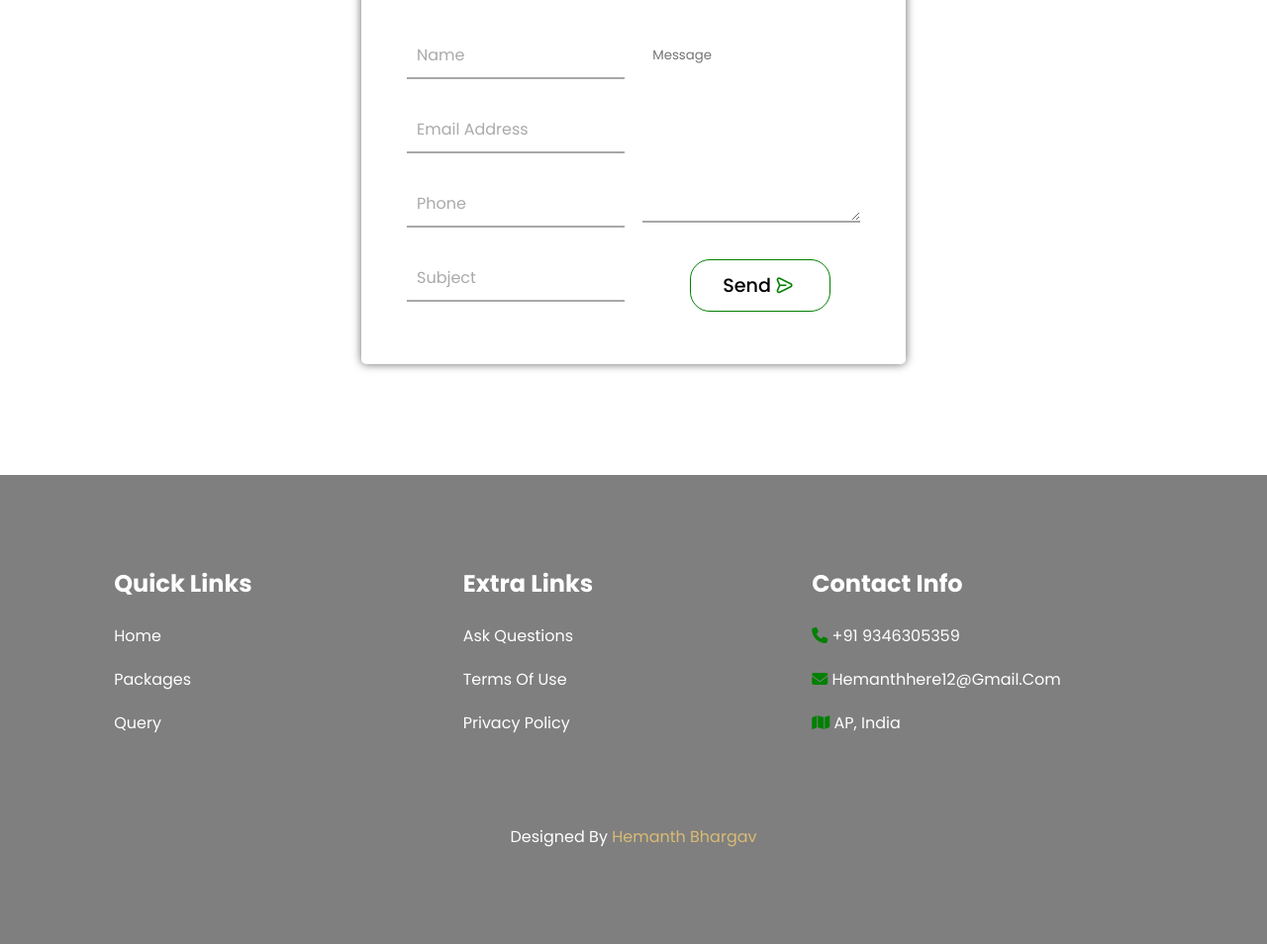
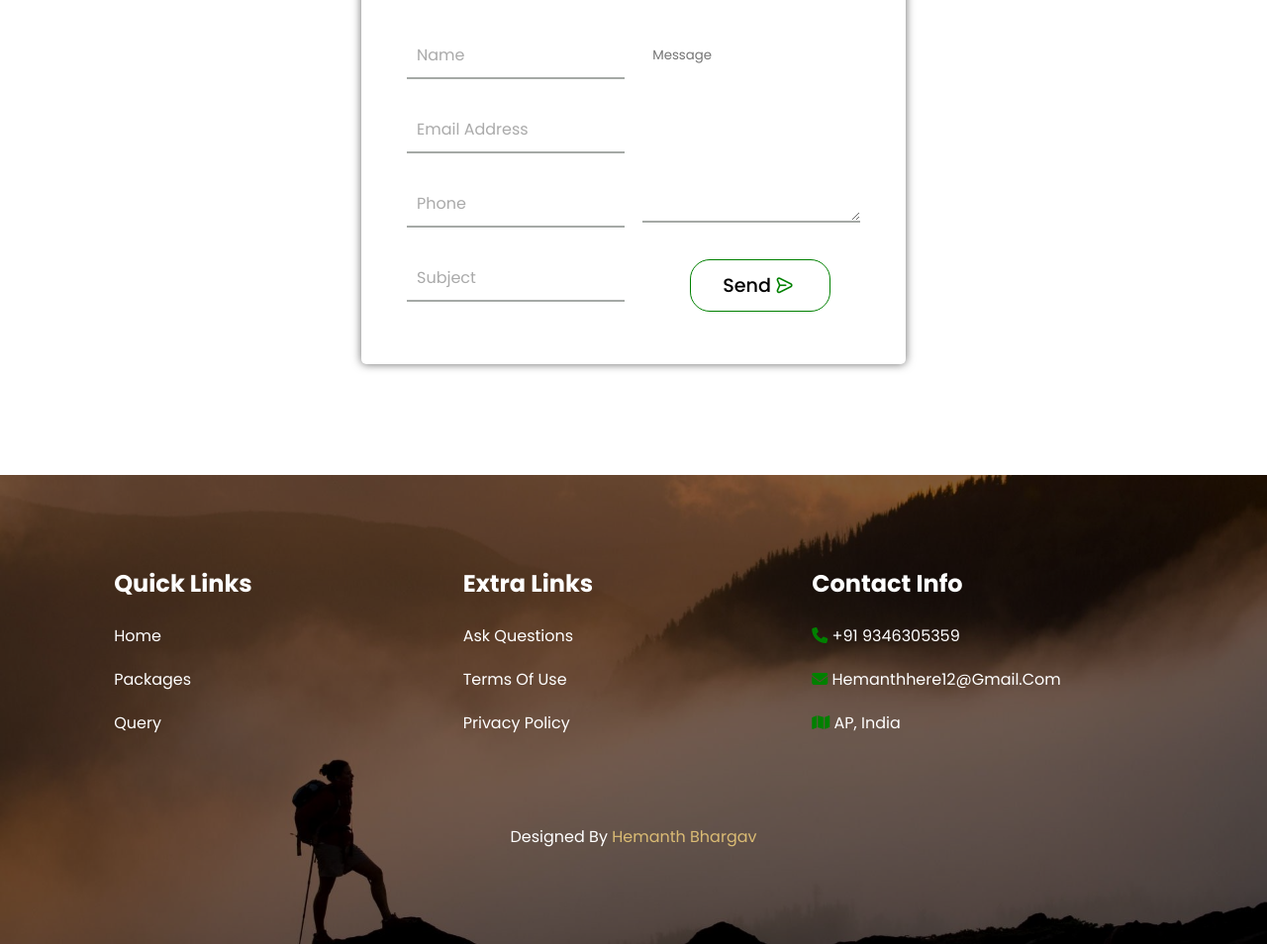
Before and after one commit to Git-Hemanth/TourGuru, a plain HTML site: page index.html in a window 1280 px wide. Shown: the part 4197-5151 px from the top of the page at 99% size. Drawn offline with nearby package versions, Linux system fonts and the light colour scheme; files whose address does not match are found by name.

Commit message:
Update style.css

```diff
--- a/style.css
+++ b/style.css
@@ -387,7 +387,7 @@ color:#10221b
     box-sizing: border-box;
     margin-top: 2rem;
     background: linear-gradient(rgba(0, 0, 0, 0.5), rgba(0, 0, 0, 0.5)),
-    url(/images/footer.jpg) no-repeat;
+    url(/assets/footer.jpg) no-repeat;
     background-size:cover;
     background-position: center;
     background-attachment: fixed;
```
